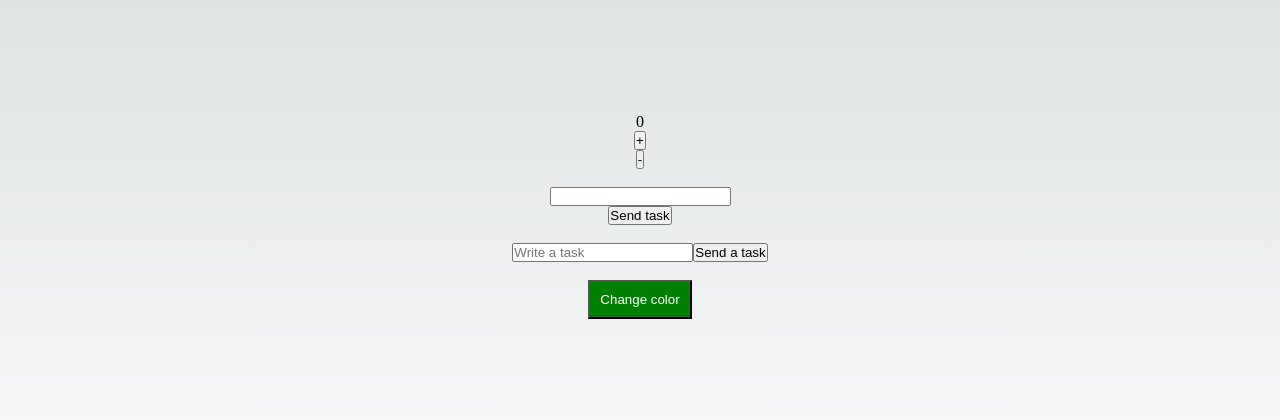
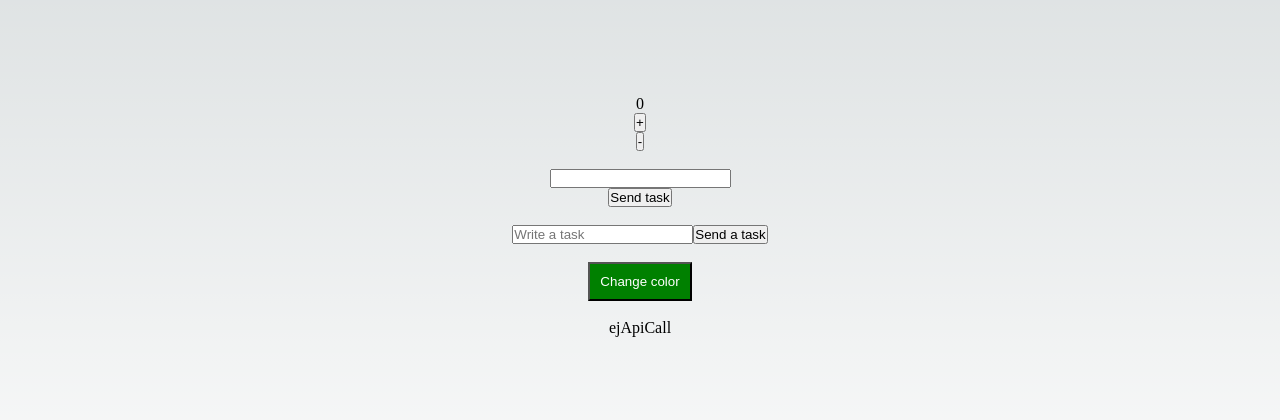
Before and after one commit to Aluonam/hooksReact, a Next.js app: page / in a window 1280 px wide. Shown: the part 184-604 px from the top of the page. Built offline with nearby package versions, Linux system fonts and the light colour scheme.

Commit message:
feat: ApiCall component

```diff
--- /dev/null
+++ b/components/ejUseEffect/EjApiCall.jsx
@@ -0,0 +1,11 @@
+import React from 'react'
+
+const EjApiCall = () => {
+
+
+  return (
+    <div>ejApiCall</div>
+  )
+}
+
+export default EjApiCall
--- a/pages/index.js
+++ b/pages/index.js
@@ -4,6 +4,7 @@ import Counter from '@/components/ejUseState/Counter'
 import TaskList from '@/components/ejUseState/TaskList'
 import TaskList2 from '@/components/ejUseState/TaskList2'
 import ChangeStyle from '@/components/ejUseState/ChangeStyle'
+import EjApiCall from '@/components/ejUseEffect/ejApiCall'
 
 export default function Home() {
   return (
@@ -22,6 +23,8 @@ export default function Home() {
        <TaskList2></TaskList2>
        <br/>
        <ChangeStyle></ChangeStyle>
+       <br/>
+       <EjApiCall></EjApiCall>
       </main>
     </>
   )
```
